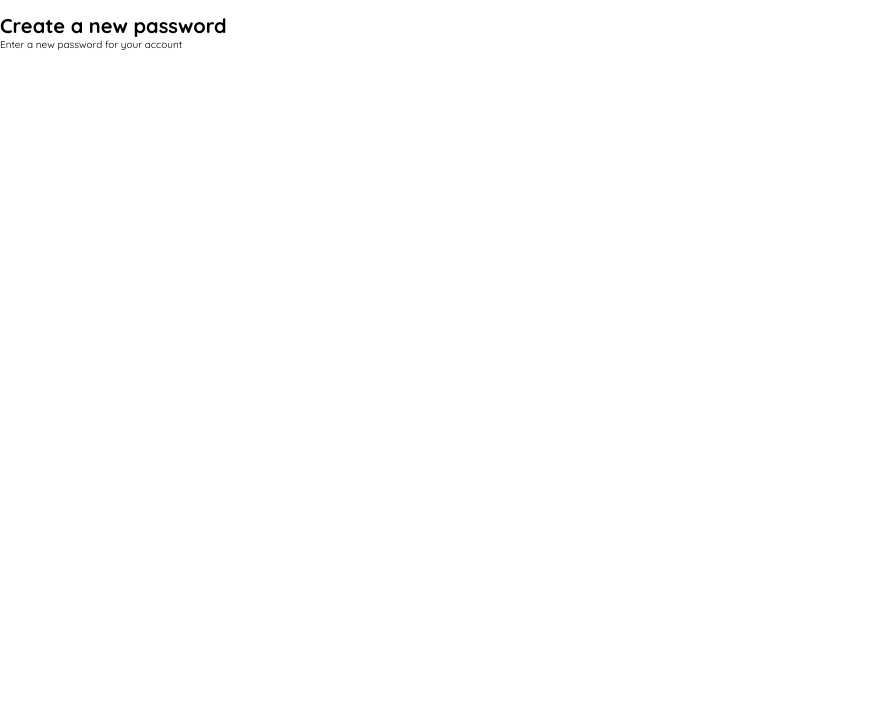
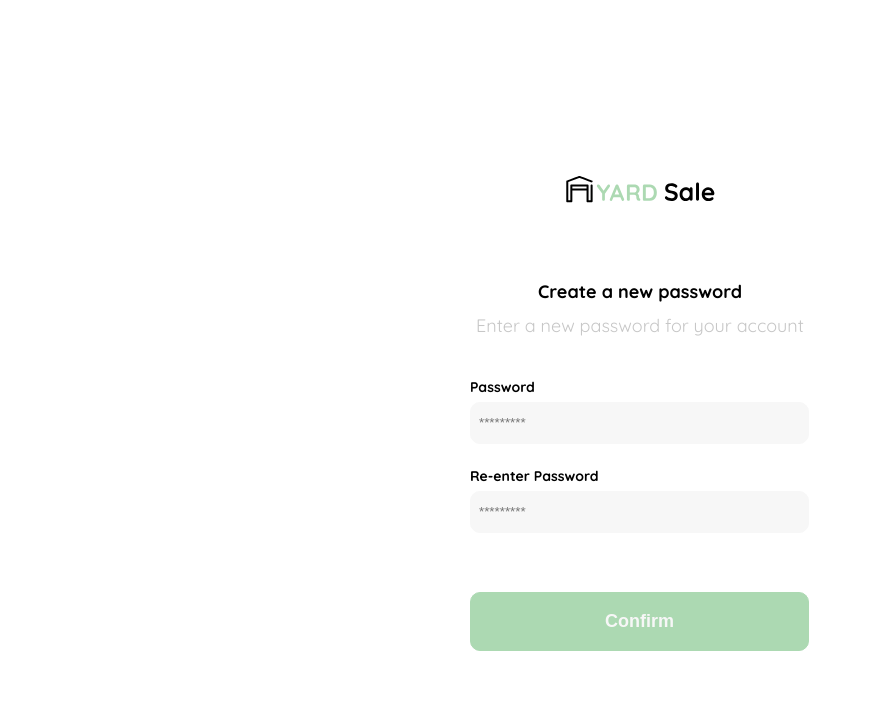
Before and after one commit to retrovertigo1981/practicoFrontEnd, a plain HTML site: page index.html in a window 1280 px wide. Shown: the whole page, without its empty margins (0-872 px from the left). Drawn offline with Linux system fonts and the light colour scheme.

Commit message:
terminado diseño new password

```diff
--- a/index.html
+++ b/index.html
@@ -12,12 +12,23 @@
 </head>
 <body>
     <main class="new-password">
-        <div class="logo">
-            <img src="" alt="">
+        <div class="form-container">
+            <img class="logo" src="./Assets/logo_yard_sale.svg" alt="Logo Yard Sale">
+
+
+            <h1 class="title"> Create a new password</h1>
+            <p class="subtitle">Enter a new password for your account</p>
+
+            <form action="/" class="form">
+                <label for="password" class="label">Password</label>
+                <input type="password" id="password" placeholder="*********" class="input input-passwrd">
+
+                <label for="new-password" class="label"> Re-enter Password</label>
+                <input type="password" id="new-password" placeholder="*********" class="input input-new-passwrd">
+
+                <input type="submit" value="Confirm" class="primary-button login-button">
+            </form>
         </div>
-
-        <h1>Create a new password</h1>
-        <p>Enter a new password for your account</p>
 
 
     </main>
--- a/styles.css
+++ b/styles.css
@@ -23,3 +23,88 @@ body {
     font-family: 'Quicksand', sans-serif;
 
 }
+
+.new-password {
+    display: grid;
+    place-items: center;
+    width: 100%;
+    height: 100vh;
+
+}
+
+.form-container {
+    display: grid;
+    grid-template-rows: auto 1fr auto;
+    width: 340px;
+    justify-content: center;
+
+}
+
+.logo {
+    width: 150px;
+    height: 31px;
+    margin-top: 76px;
+    margin-bottom: 74px;
+    justify-self: center;
+
+}
+
+.title {
+
+    font-weight: 700;
+    font-size: 1.8rem;
+    line-height: 2.2rem;
+    text-align: center;
+    margin-bottom: 12px;
+    color: var(--black);
+
+}
+
+.subtitle {
+    font-weight: 400;
+    font-size: 1.8rem;
+    line-height: 2.2rem;
+    text-align: center;
+    margin-bottom: 42px;
+    color: var(--very-light-pink);
+}
+
+.label {
+    font-weight: bold;
+    font-size: 1.4rem;
+    line-height: 1.7rem;
+    color: var(--black);
+
+}
+
+.input {
+    background-color: var(--text-input-field);
+    border: 1px solid var(--text-input-field);
+    width: 339px;
+    height: 42px;
+    border-radius: 10px;
+    padding-left: 8px;
+    margin-top: 6px;
+    margin-bottom: 24px;
+}
+
+.primary-button {
+    width: 339px;
+    height: 59px;
+    margin-top: 35px;
+    background-color: var(--hospital-green);
+    border: 1px solid var(--hospital-green);
+    box-shadow: 0px 0px 4px rgba(0, 0, 0, 0.0001);
+    border-radius: 10px;
+    margin-bottom: 50px;
+
+}
+
+.login-button {
+    color: var(--text-input-field);
+    font-weight: 700;
+    font-size: 1.8rem;
+    line-height: 2.2rem;
+    text-align: center;
+
+}
```
Also changed, not shown: Assets/logo_yard_sale.svg (added).
